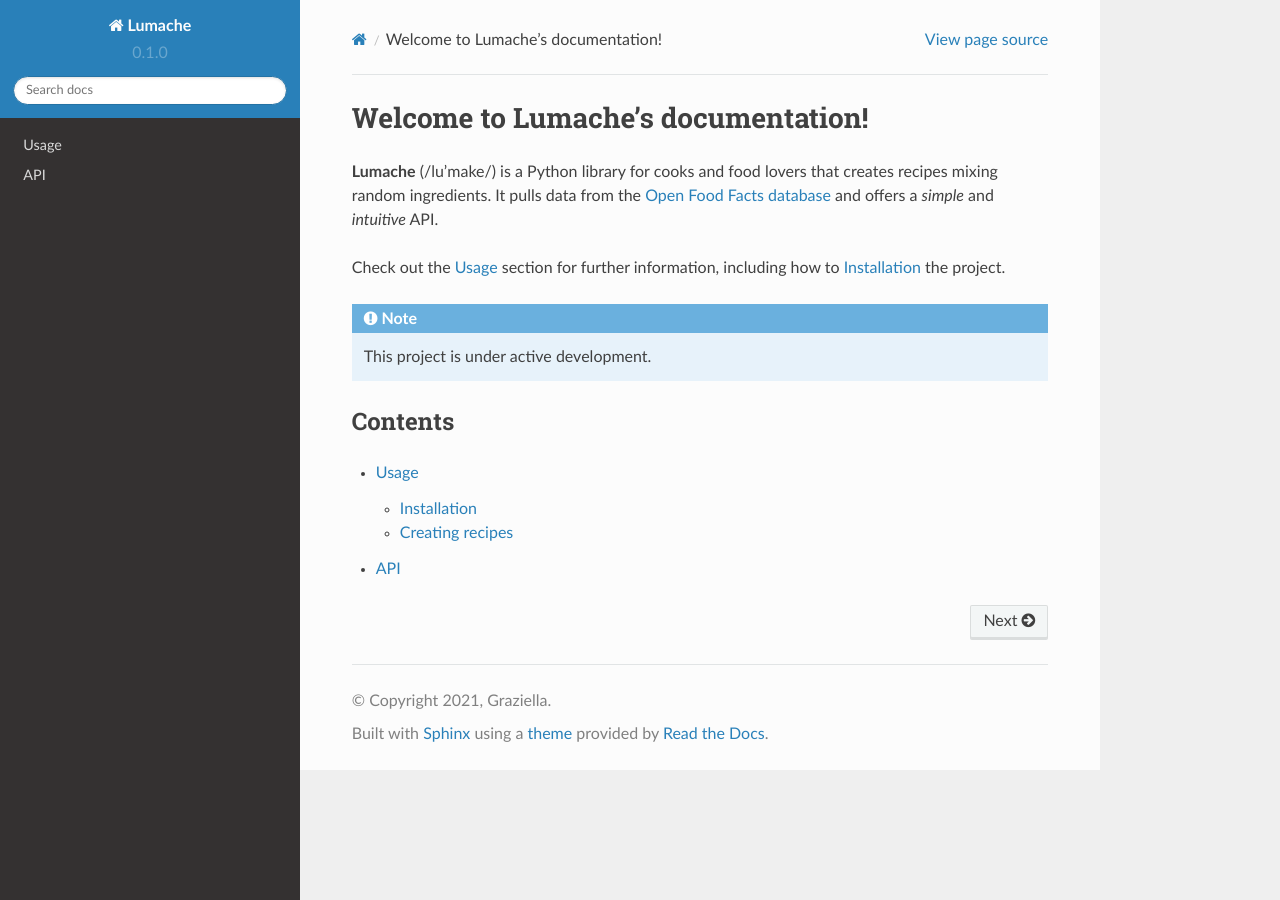
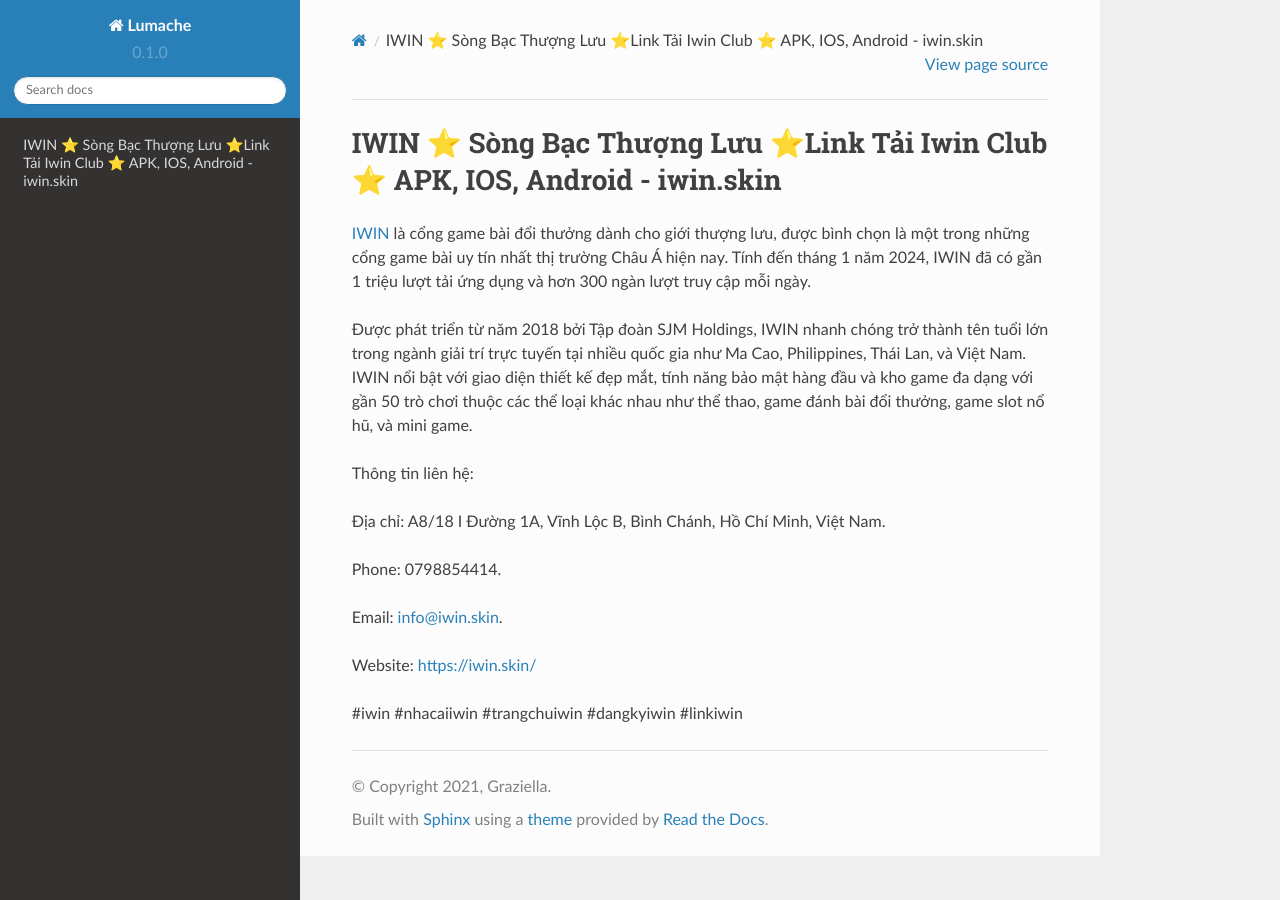
Before and after one commit to iaduphattai904809/iwinskin, a Sphinx documentation site: the page built from docs/source/index.rst, in a window 1280 px wide. Built offline with Sphinx 7.4.7 and the Read the Docs theme 2.0.0, drawn with Linux system fonts in a browser that asks for light colours.

Commit message:
Update index.rst

```diff
--- a/docs/source/index.rst
+++ b/docs/source/index.rst
@@ -1,22 +1,18 @@
-Welcome to Lumache's documentation!
+IWIN ⭐ Sòng Bạc Thượng Lưu ⭐Link Tải Iwin Club ⭐ APK, IOS, Android - iwin.skin
 ===================================
 
-**Lumache** (/lu'make/) is a Python library for cooks and food lovers
-that creates recipes mixing random ingredients.
-It pulls data from the `Open Food Facts database <https://world.openfoodfacts.org/>`_
-and offers a *simple* and *intuitive* API.
+`IWIN <https://iwin.skin/>`_ là cổng game bài đổi thưởng dành cho giới thượng lưu, được bình chọn là một trong những cổng game bài uy tín nhất thị trường Châu Á hiện nay. Tính đến tháng 1 năm 2024, IWIN đã có gần 1 triệu lượt tải ứng dụng và hơn 300 ngàn lượt truy cập mỗi ngày.
 
-Check out the :doc:`usage` section for further information, including
-how to :ref:`installation` the project.
+Được phát triển từ năm 2018 bởi Tập đoàn SJM Holdings, IWIN nhanh chóng trở thành tên tuổi lớn trong ngành giải trí trực tuyến tại nhiều quốc gia như Ma Cao, Philippines, Thái Lan, và Việt Nam. IWIN nổi bật với giao diện thiết kế đẹp mắt, tính năng bảo mật hàng đầu và kho game đa dạng với gần 50 trò chơi thuộc các thể loại khác nhau như thể thao, game đánh bài đổi thưởng, game slot nổ hũ, và mini game.
 
-.. note::
+Thông tin liên hệ:
 
-   This project is under active development.
+Địa chỉ: A8/18 I Đường 1A, Vĩnh Lộc B, Bình Chánh, Hồ Chí Minh, Việt Nam.
 
-Contents
---------
+Phone: 0798854414.
 
-.. toctree::
+Email: info@iwin.skin.
 
-   usage
-   api
+Website: https://iwin.skin/
+
+#iwin #nhacaiiwin #trangchuiwin #dangkyiwin #linkiwin
```
